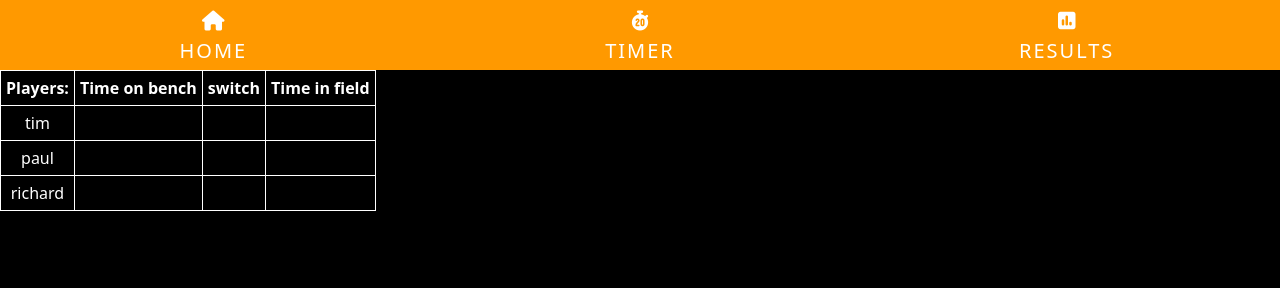
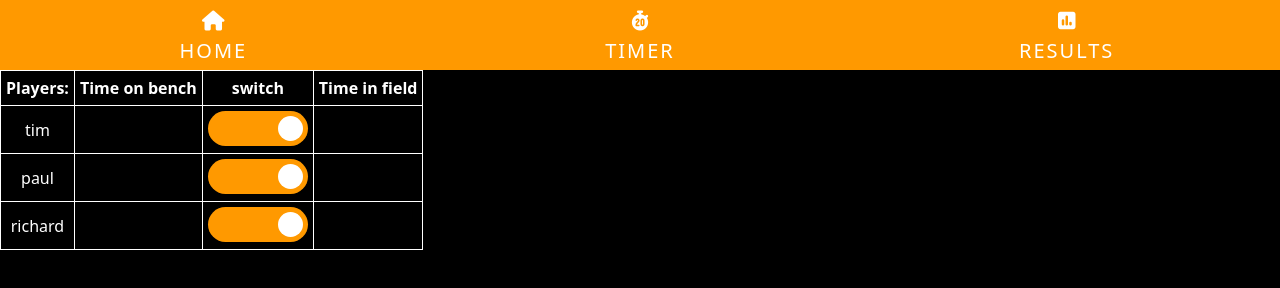
Before and after one commit to pjdijxhoorn/milestone-project-2, a plain HTML site: page timer.html in a window 1280 px wide. Drawn offline with nearby package versions, Linux system fonts and the light colour scheme.

Commit message:
added a button to the timer page

```diff
--- a/assets/css/style.css
+++ b/assets/css/style.css
@@ -89,3 +89,51 @@ table, tr, td, th {
 td, th {
     padding: 5px;
 }
+/*----------toggle buttons*/
+.toggle-control {
+    display: block;
+    position: relative;
+    padding-left: 100px;
+    margin-bottom: 12px;
+    cursor: pointer;
+    font-size: 22px;
+    -webkit-user-select: none;
+    -moz-user-select: none;
+    -ms-user-select: none;
+    user-select: none;
+    padding-top: 25px;
+}
+.toggle-control input {
+    position: absolute;
+    opacity: 0;
+    cursor: pointer;
+    height: 0;
+    width: 0;
+}
+.toggle-control input:checked ~ .control {
+    background-color: #ff9900;
+}
+.toggle-control input:checked ~ .control:after {
+    left: 70px;
+}
+.toggle-control .control {
+    position: absolute;
+    top: 0;
+    left: 0;
+    height: 35px;
+    width: 100px;
+    border-radius: 25px;
+    background-color: darkgray;
+    transition: background-color 0.3s ease-in;
+}
+.toggle-control .control:after {
+    content: "";
+    position: absolute;
+    left: 5px;
+    top: 5px;
+    width: 25px;
+    height: 25px;
+    border-radius: 25px;
+    background: white;
+    transition: left 0.3s ease-in;
+}
--- a/javascript.js
+++ b/javascript.js
@@ -74,7 +74,10 @@ function buildStopWatches(){
     <tr>
       <td>${player}</td>
       <td class="bTimer"></td>
-      <td class="switch"></td>
+      <td class="switch"> <label class="toggle-control">
+  <input type="checkbox" checked="checked">
+  <span class="control"></span>
+</label></td>
       <td class="fTimer"></td>
     </tr>
   `;
```
